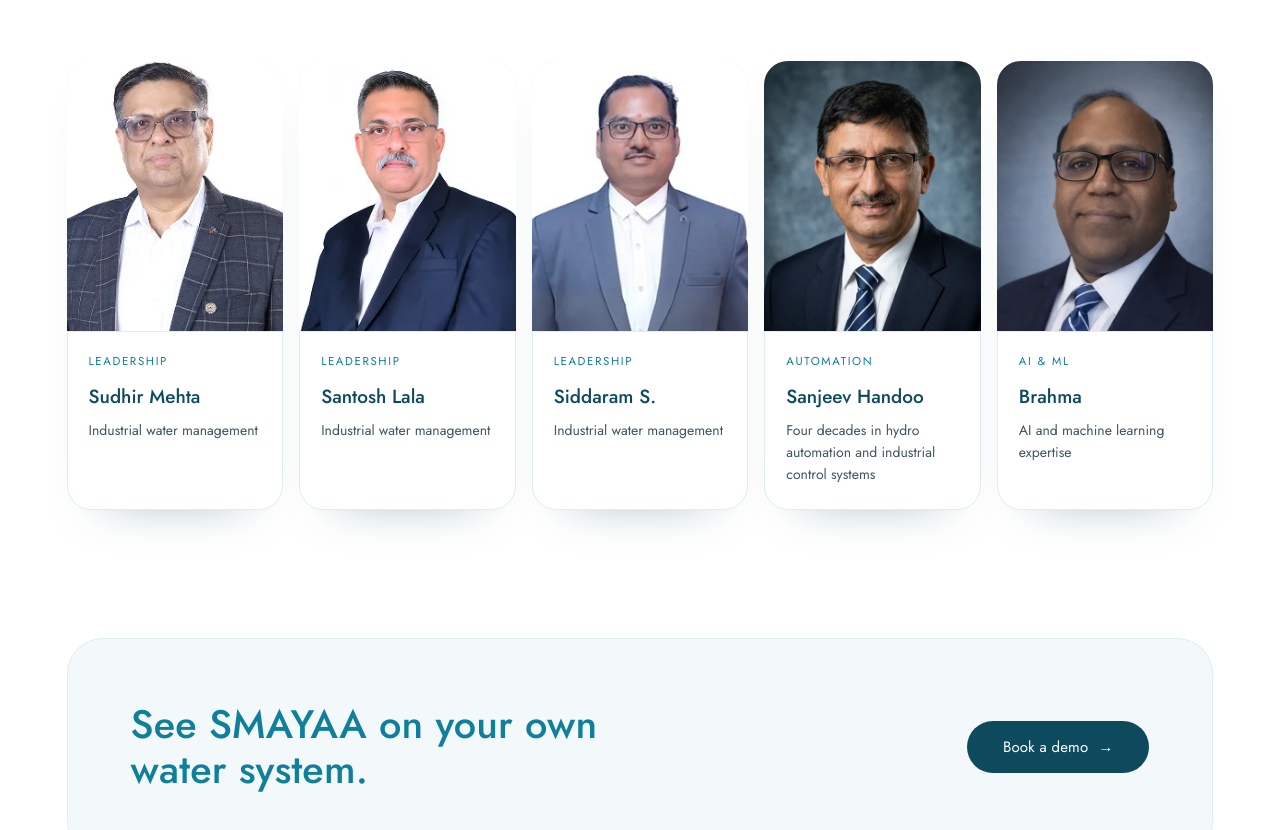
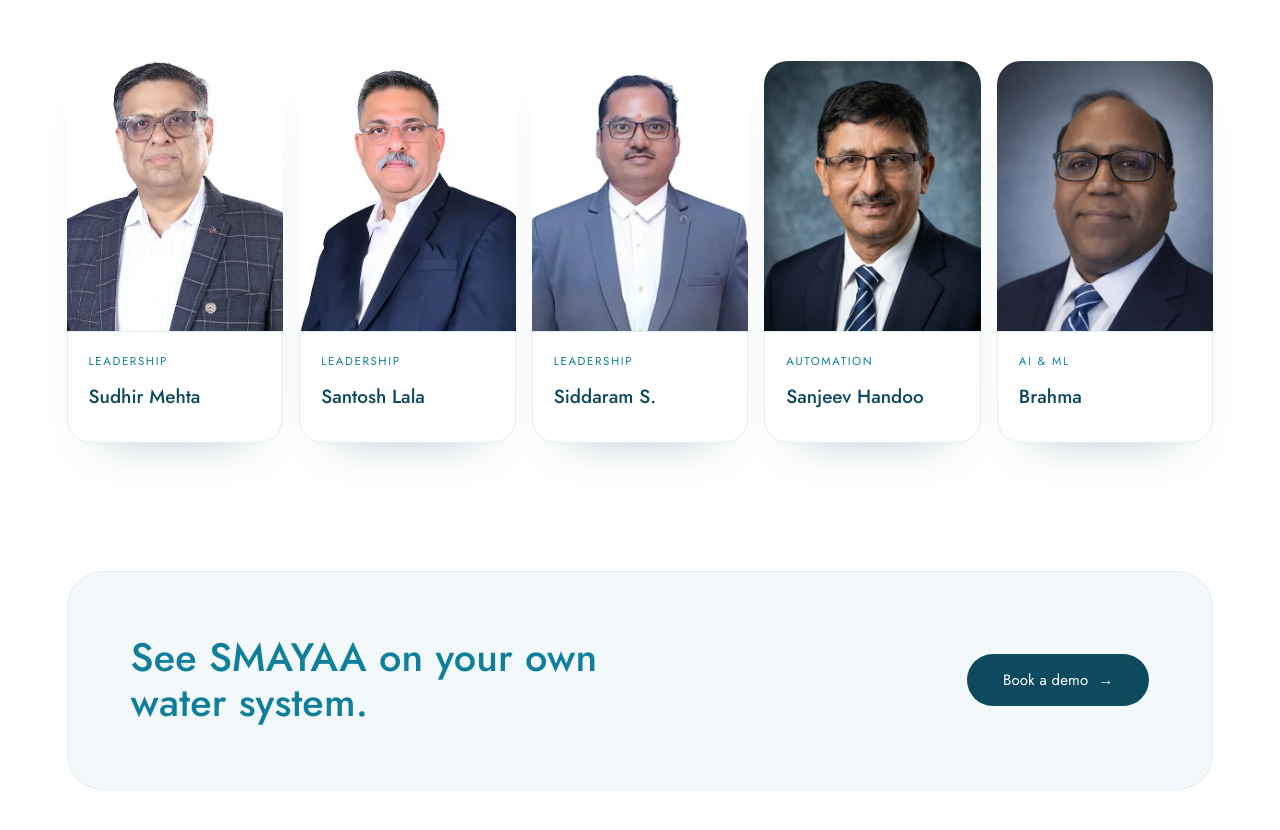
Before and after one commit to sidajayb1822/Smayatest-website, a plain HTML site: page about.html in a window 1280 px wide. Shown: the part 1806-2636 px from the top of the page. Drawn offline with Linux system fonts and the light colour scheme; animation ran at ten frames a second.

Commit message:
About: remove the team card descriptions
Co-Authored-By: Claude Opus 5.5 <noreply@anthropic.com>

```diff
--- a/about.html
+++ b/about.html
@@ -232,11 +232,11 @@ html.js .tm.rv.in:hover,.tm:hover{transform:translateY(-6px);box-shadow:inset 0
         <p class="rv">Our leadership team — Sudhir Mehta, Santosh Lala, and Siddaram S. — brings together more than 100 years of cumulative experience in industrial water management, complemented by Sanjeev Handoo's four decades of experience in hydro automation and industrial control systems, and the AI and machine learning expertise of Brahma.</p>
       </div>
       <ul class="team">
-        <li class="tm rv"><span class="ph"><img src="img/team-sudhir-mehta.webp" width="234" height="293" loading="lazy" decoding="async" alt="Sudhir Mehta"></span><span class="k">Leadership</span><h3>Sudhir Mehta</h3><p>Industrial water management</p></li>
-        <li class="tm rv"><span class="ph"><img src="img/team-santosh-lala.webp" width="235" height="294" loading="lazy" decoding="async" alt="Santosh Lala"></span><span class="k">Leadership</span><h3>Santosh Lala</h3><p>Industrial water management</p></li>
-        <li class="tm rv"><span class="ph"><img src="img/team-siddaram-s.webp" width="235" height="294" loading="lazy" decoding="async" alt="Siddaram S."></span><span class="k">Leadership</span><h3>Siddaram S.</h3><p>Industrial water management</p></li>
-        <li class="tm rv"><span class="ph"><img src="img/team-sanjeev-handoo.webp" width="480" height="600" loading="lazy" decoding="async" alt="Sanjeev Handoo"></span><span class="k">Automation</span><h3>Sanjeev Handoo</h3><p>Four decades in hydro automation and industrial control systems</p></li>
-        <li class="tm rv"><span class="ph"><img src="img/team-brahma.webp" width="480" height="600" loading="lazy" decoding="async" alt="Brahma"></span><span class="k">AI &amp; ML</span><h3>Brahma</h3><p>AI and machine learning expertise</p></li>
+        <li class="tm rv"><span class="ph"><img src="img/team-sudhir-mehta.webp" width="234" height="293" loading="lazy" decoding="async" alt="Sudhir Mehta"></span><span class="k">Leadership</span><h3>Sudhir Mehta</h3></li>
+        <li class="tm rv"><span class="ph"><img src="img/team-santosh-lala.webp" width="235" height="294" loading="lazy" decoding="async" alt="Santosh Lala"></span><span class="k">Leadership</span><h3>Santosh Lala</h3></li>
+        <li class="tm rv"><span class="ph"><img src="img/team-siddaram-s.webp" width="235" height="294" loading="lazy" decoding="async" alt="Siddaram S."></span><span class="k">Leadership</span><h3>Siddaram S.</h3></li>
+        <li class="tm rv"><span class="ph"><img src="img/team-sanjeev-handoo.webp" width="480" height="600" loading="lazy" decoding="async" alt="Sanjeev Handoo"></span><span class="k">Automation</span><h3>Sanjeev Handoo</h3></li>
+        <li class="tm rv"><span class="ph"><img src="img/team-brahma.webp" width="480" height="600" loading="lazy" decoding="async" alt="Brahma"></span><span class="k">AI &amp; ML</span><h3>Brahma</h3></li>
       </ul>
     </div>
   </section>
```
